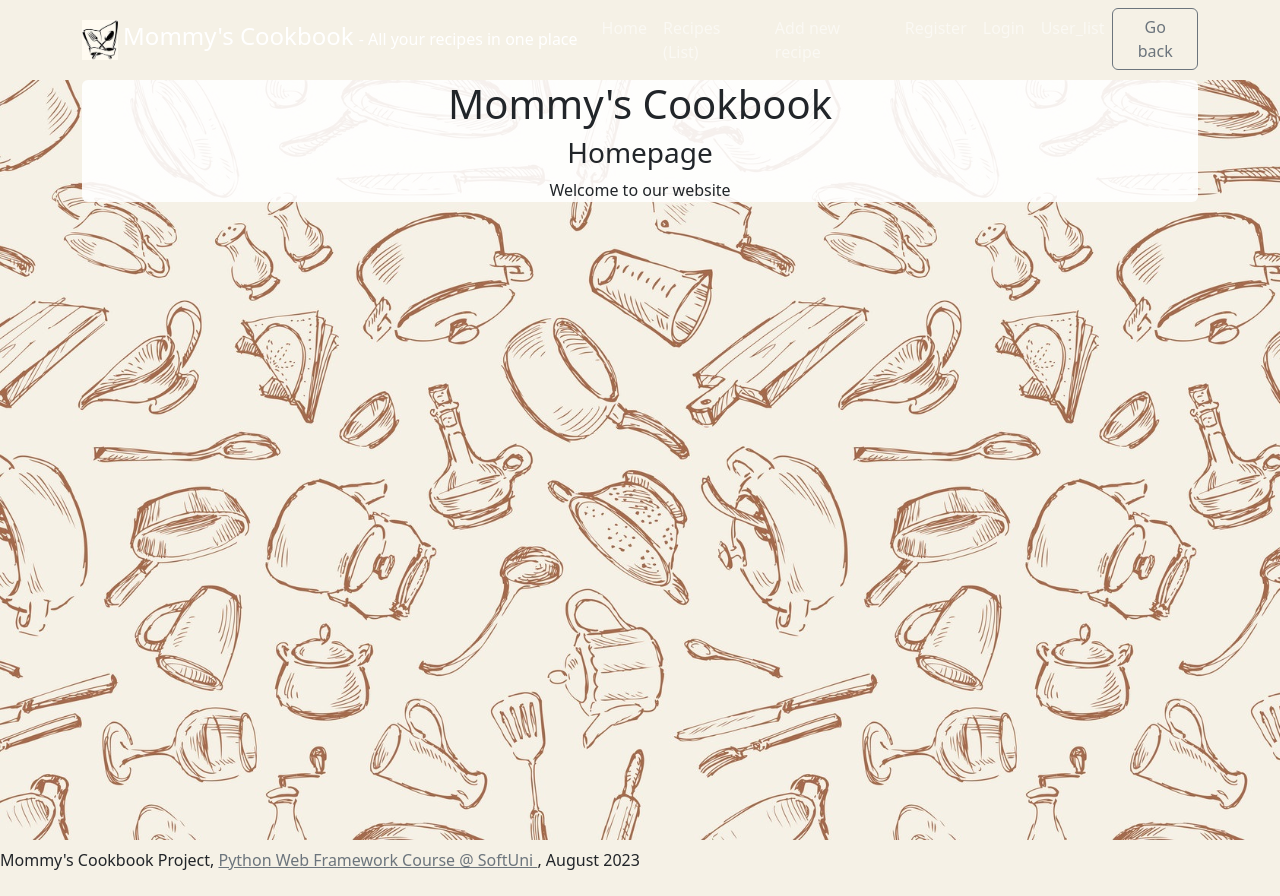
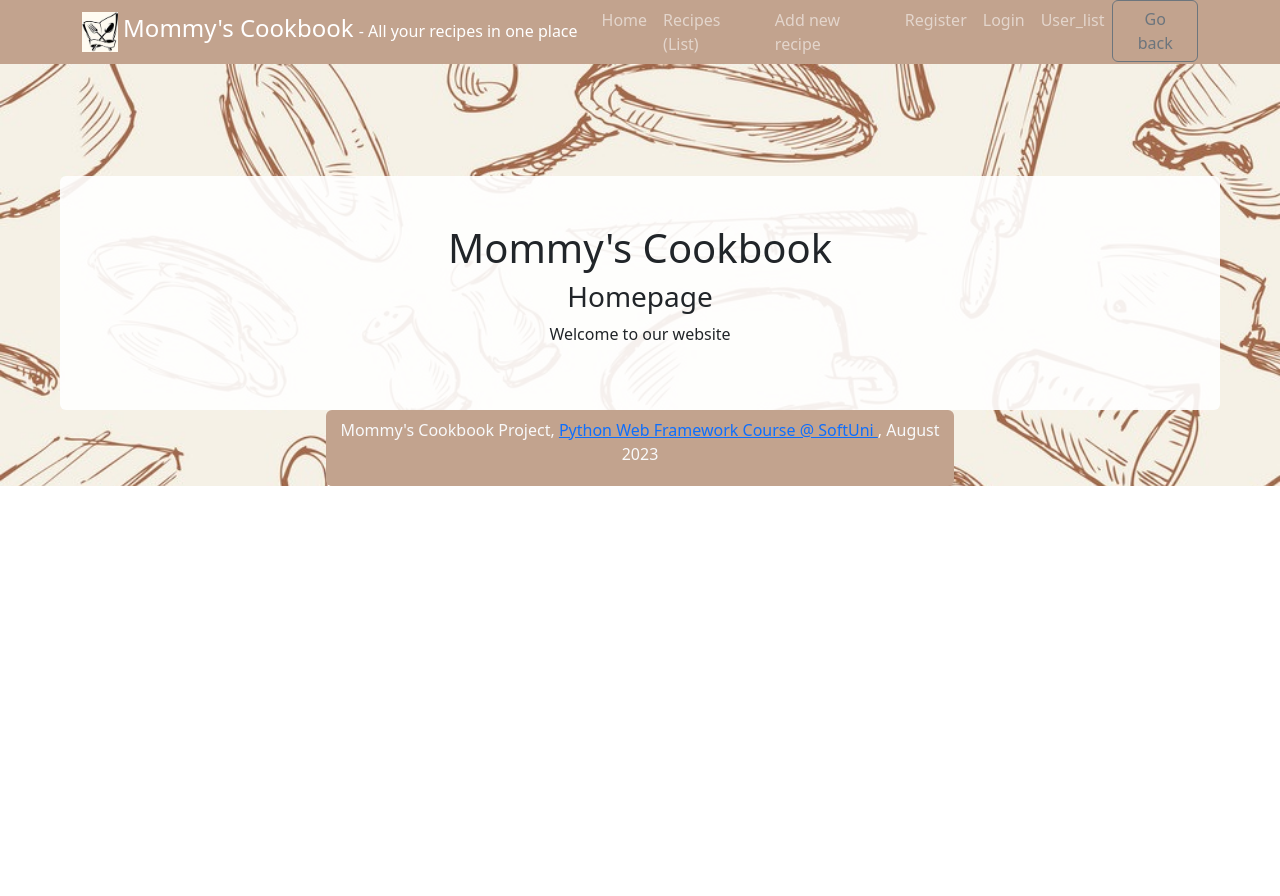
Before and after one commit to dtuleva/MommysCookbookProject, a Django app: page / in a window 1280 px wide. After the commit the page ends 486 px from the top, so only its background shows below. Run offline with Django 4.2, Linux system fonts and the light colour scheme.

Commit message:
base template bootstrap ready

```diff
--- a/templates/base.html
+++ b/templates/base.html
@@ -18,9 +18,9 @@
 
         #background {
             background-image: url("{% static 'images/background-with-kitchen-utensils-vector-24630288.jpg' %}");
-            background-size: contain;
+            background-size: cover;
             background-color: #f5f1e6; /* Fallback background color */
-            height: 95vh;
+        {#height: 95vh;#}
         }
 
         #overlay {
@@ -31,6 +31,9 @@
         .bg-light-brown {
             background-color: #f5f1e6;
         }
+        .bg-brown {
+            background-color: #c2a38e;
+        }
     </style>
 
 </head>
@@ -38,7 +41,7 @@
 <body>
 
 
-<header class="navbar navbar-expand-lg navbar-dark bg-light-brown ">
+<header class="navbar navbar-expand-lg navbar-dark bg-brown py-0">
     <div class="container">
         <!-- Logo and Site Name -->
         <a class="navbar-brand" href="{% url 'index' %}">
@@ -95,39 +98,37 @@
     </div>
 </header>
 
-<main class="container-fluid text-center overflow-auto" id="background">
+<main class="container-fluid text-center flex-column pt-5" id="background" role="main">
 
 
-    <div class="container">
+    <div class="mt-5 px-5 pt-3">
 
-        <div id="overlay" class="container flex-column justify-content-evenly align-items-center rounded">
+        <div id="overlay"
+             class="container-fluid flex-column justify-content-evenly align-items-center rounded overflow-auto">
 
-            {#<div class="container-fluid">#}
-            {##}
-            {#    <div class="justify-content-center mt-30">#}
-            {##}
-            {#        <div class="overlay">#}
-            {##}
-            {#            <main class="flex-column justify-content-evenly align-items-center rounded p-2">#}
+        <div class="p-5">
+
             {% block main-content %}
 
             {% endblock %}
+        </div>
+
+
 
         </div>
 
     </div>
-</main>
+    <footer class="container w-50 justify-content-center align-items-center navbar bg-brown rounded mb-3 pb-1">
 
-<footer class="navbar bg-light-brown">
-
-    <p class="text-center">Mommy's Cookbook Project,
-        <a href="https://softuni.bg/trainings/4110/python-web-framework-june-2023" class="text-secondary">
+        <p class="text-center text-light ">Mommy's Cookbook Project,
+            <a href="https://softuni.bg/trainings/4110/python-web-framework-june-2023">
                 Python Web Framework Course @ SoftUni
             </a>,
             August 2023
         </p>
 
     </footer>
+</main>
 
 
 
```
Also changed, not shown: MommysCookbookProject/recipe/templates/recipe/recipe_details.html (+10 -1 lines). Lines whose indentation alone changed are shown as unchanged.
